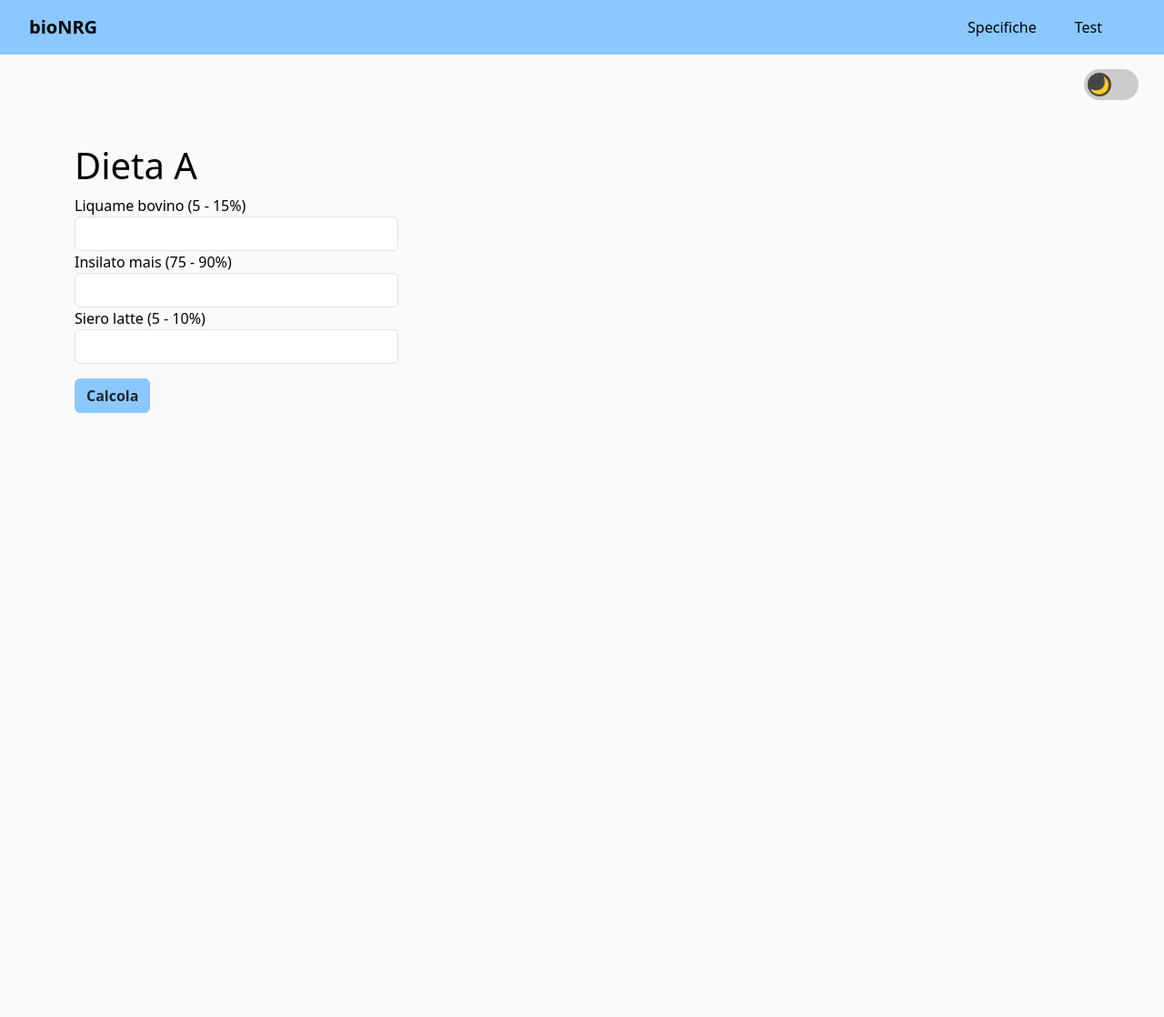
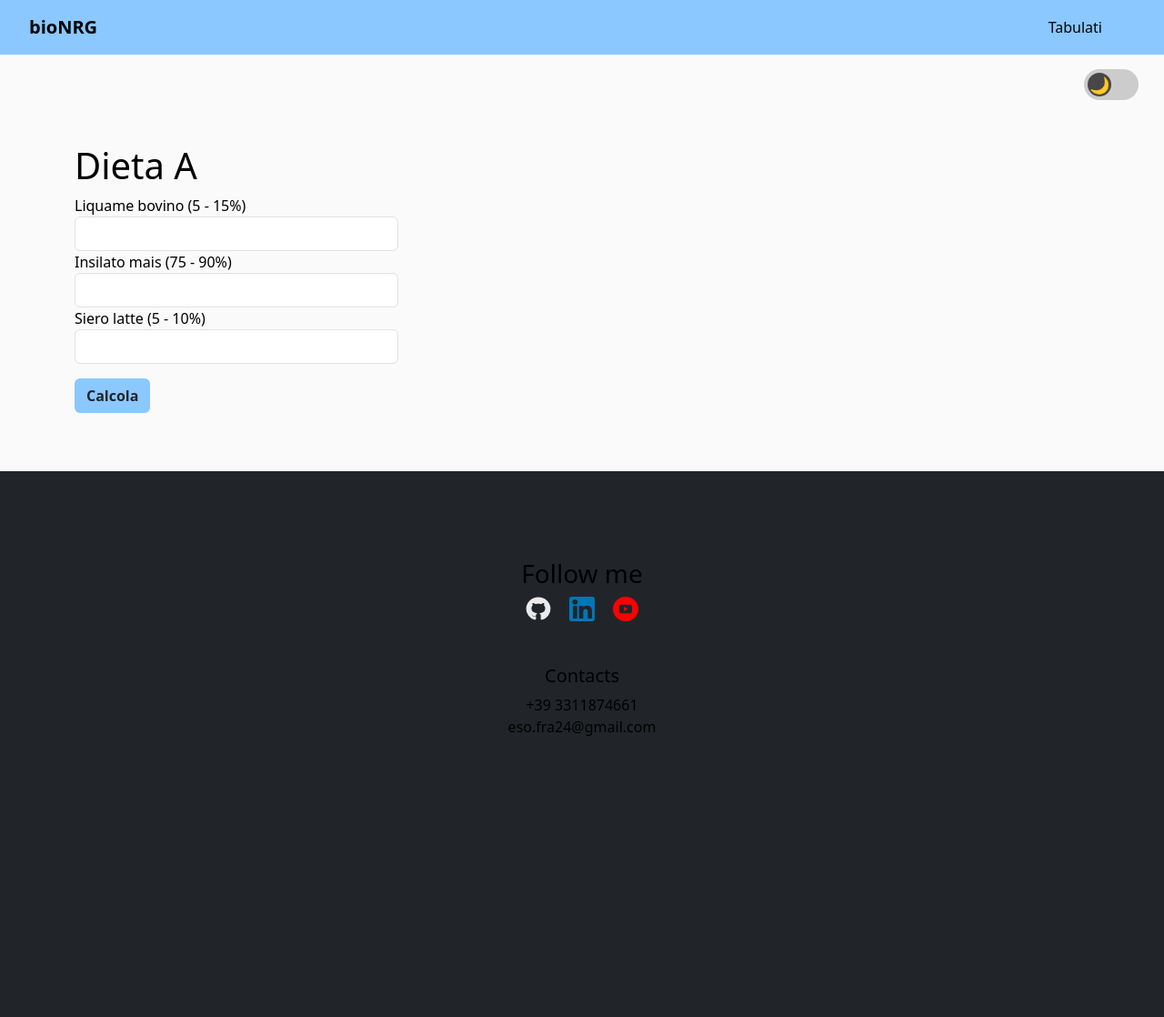
Before and after one commit to JungleKiosk/bionrg, a Flask app: page /dieta/a in a window 1280 px wide. Shown: the whole page at 91% size. Before the commit the page ends 454 px from the top, so only its background shows below. Run offline with Flask 3, Linux system fonts and the light colour scheme.

Commit message:
footer img links

```diff
--- a/app.py
+++ b/app.py
@@ -7,8 +7,8 @@ app = Flask(__name__)
 def home():
     return render_template('home/home.html')
 
-@app.route('/specifiche')
-def specifiche():
+@app.route('/tabulati')
+def tabulati():
     return render_template('home/spec.html')
 
 
--- a/static/style.css
+++ b/static/style.css
@@ -191,3 +191,14 @@ body.dark-mode .slider:before {
 .tr_span:hover {
     background-color: #dedede;
 }
+
+.icon_social {
+    width: 10%; /* Per testare, aumenta la dimensione */
+}
+
+
+@media (max-width: 786px) {
+    .icon_social {
+      width: 20%;
+    }
+  }
--- a/templates/diets/diet.html
+++ b/templates/diets/diet.html
@@ -38,7 +38,8 @@
                     <tbody>
                         <tr>
                             <td><span class="tr_span rounde-4"><strong>S_crop</strong></span></td>
-                            <td><span class="tr_span rounde-4"><strong>Superficie coltivata a coltura energetica</strong></span></td>
+                            <td><span class="tr_span rounde-4"><strong>Superficie coltivata a coltura
+                                        energetica</strong></span></td>
                             <td><span class="tr_span rounde-4"><strong>{{ S_IT }}</strong></span></td>
                             <td><span class="tr_span rounde-4"><strong>ha</strong></span></td>
                         </tr>
@@ -91,12 +92,14 @@
             <h1>Dimensionamento aziendale</h1>
             <h3>Processo di calcolo:</h3>
             <p>
-                L'algoritmo è calibrato su <a href="/specifiche">specifiche di progetto</a>, con obbiettivo finale di
+                L'algoritmo è calibrato su <a class="a_dark" href="/specifiche">specifiche di progetto</a>, con
+                obbiettivo finale di
                 produrre un megawatt ora al giorno
-                (commissione progettuale). Saranno quindi utilizzati i parametri riportati nei <a
+                (commissione progettuale). Saranno quindi utilizzati i parametri riportati nei <a class="a_dark"
                     href="/specifiche">tabulati</a> per la stima del
                 dimensionamento aziendale.
-                La stima del dimensionamento aziendale è espressa attraverso <strong>il numero di capi di bestiame</strong> e <strong>la superficie a
+                La stima del dimensionamento aziendale è espressa attraverso <strong>il numero di capi di
+                    bestiame</strong> e <strong>la superficie a
                     coltura energetica</strong> dedicata a Biogas.
             </p>
 
@@ -318,7 +321,7 @@
         </div>
     </div>
 
-    <div class="row">
+    <div class="row mb-5">
         <div class="col-12">
             <h3 class="mt-5">Parametri della Dieta:</h3>
             <div class="table-responsive">
@@ -362,4 +365,6 @@
         </div>
     </div>
     {% endif %}
-    {% endblock %}
+</div>
+{%include 'partials/footer.html' %}
+{% endblock %}
--- a/templates/partials/footer.html
+++ b/templates/partials/footer.html
@@ -1,50 +1,25 @@
+<footer style="height: 600px;" id="footer" class="p-5 bg-dark">
+  <div class="row justify-content-center mt-5">
 
-
-<footer id="footer" class="p-5 bg-dark">
+    <div class="col-sm-4 col-md-3 text-center">
+      <h3 class="">Follow me</h3>
+      <a style="text-decoration: none;" target="_blank" href="https://github.com/JungleKiosk">
+        <img class="icon_social mx-2" src="{{ url_for('static', filename='img/github_footer.svg') }}" alt="GitHub">
+      </a>
+      <a style="text-decoration: none;" target="_blank" href="https://www.linkedin.com/in/francescominutella/">
+        <img class="icon_social mx-2" src="{{ url_for('static', filename='img/linkedin_footer.svg') }}" alt="LinkedIn">
+      </a>
+      <a style="text-decoration: none;" target="_blank" href="https://www.youtube.com/@kioskgis">
+        <img class="icon_social mx-2" src="{{ url_for('static', filename='img/youtube_footer.svg') }}" alt="YouTube">
+        </img>
+      </a>
+    </div>
     <div class="row justify-content-center mt-5">
-
-        <div class="col-sm-4 col-md-3 text-center">
-            <h3 class="">Follow me</h3>
-            <a target="_blank" href="https://github.com/JungleKiosk"><img class="icon_social mx-2"
-                    src="../assets/img/logo/github_footer.svg" alt=""></a>
-            <a target="_blank" href="https://www.linkedin.com/in/francescominutella/"><img class="icon_social mx-2"
-                    src="../assets/img/logo/linkedin_footer.svg" alt=""></a>
-            <a target="_blank" href="https://www.youtube.com/@kioskgis"><img class="icon_social mx-2"
-                    src="../assets/img/logo/youtube_footer.svg" alt=""></a>
-        </div>
-
+      <div class="col-12 col-lg-2 text-center">
+        <h5>Contacts</h5>
+        <span>+39 3311874661</span> <br>
+        <span>eso.fra24@gmail.com</span>
+        </br>
+      </div>
     </div>
-
-    <footerid= class="row justify-content-center mt-5">
-
-
-        <footerid= class="col-12 col-lg-2 text-center">
-            <h5>Contacts</h5>
-
-            <span>+39 3311874661</span> <footerid=>
-            <span>eso.fra24@gmail.com</span>
-
-        </footerid=>
-
-    </footerid=>
-</footerid=>
-
-<style>
-    .icon_social {
-      width: 10%;
-    }
-
-    ul li {
-      list-style: none;
-    }
-
-    #footer{
-      height: 400px;
-    }
-
-    @media (max-width: 786px) {
-      .icon_social {
-        width: 20%;
-      }
-    }
-</style>
+</footer>
--- a/templates/partials/navbar.html
+++ b/templates/partials/navbar.html
@@ -4,8 +4,7 @@
     </div>
     <div class="row justify-content-end">
         <div class="d-flex align-items-center">
-            <a href="/specifiche" class="nav-link px-3">Specifiche</a>
-            <a href="#" class="nav-link px-3">Test</a>
+            <a href="/tabulati" class="nav-link px-3">Tabulati</a>
         </div>
     </div>
 </nav>
```
Also changed, not shown: static/img/github_footer.svg (added), static/img/linkedin_footer.svg (added), static/img/potenziale_meganigeno.png (renamed from assets/img/potenziale_meganigeno.png), static/img/prod_reflui.png (renamed from assets/img/prod_reflui.png), static/img/prog.png (renamed from assets/img/prog.png), static/img/resa_colturale.png (renamed from assets/img/resa_colturale.png), static/img/youtube_footer.svg (added).
